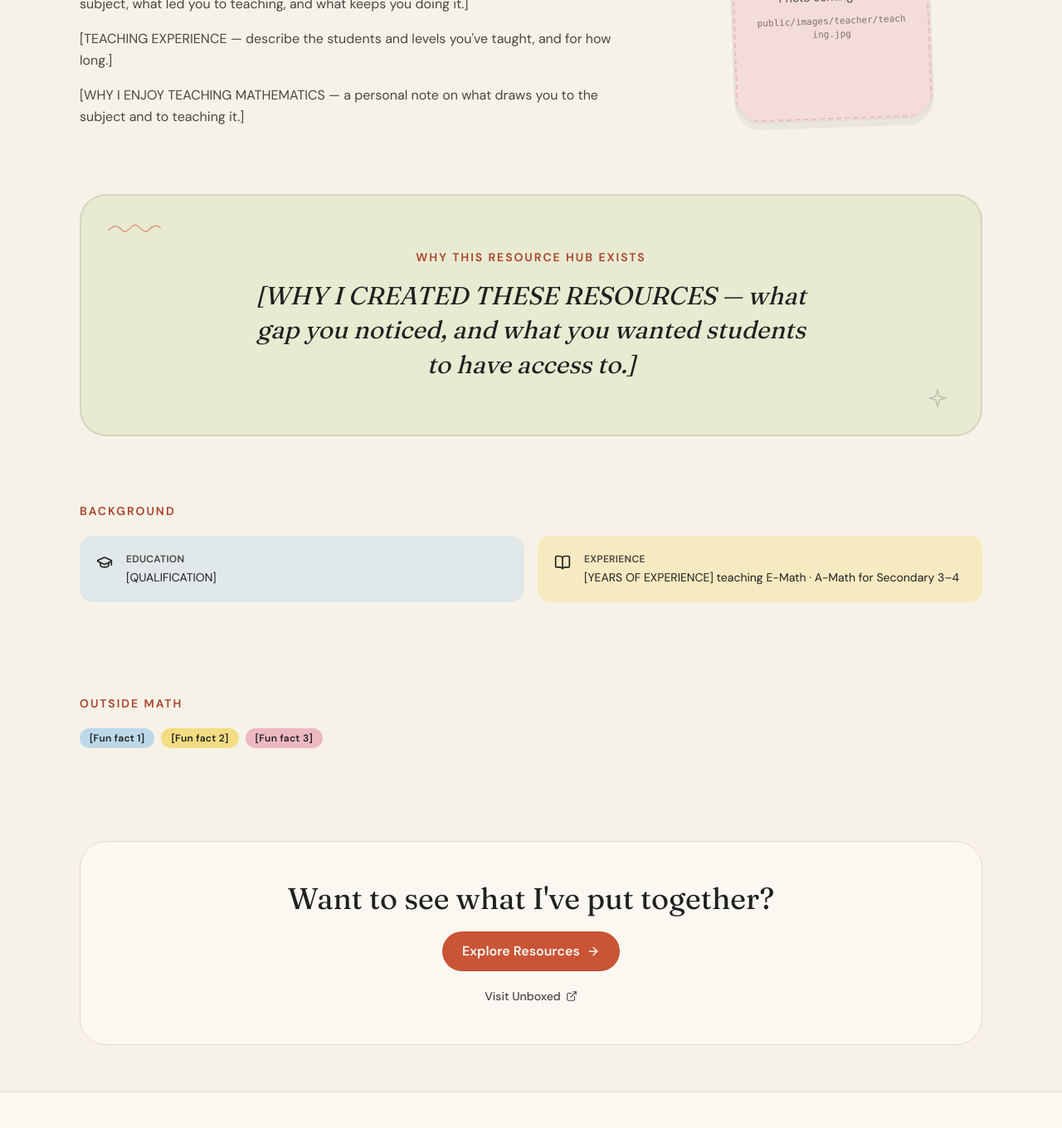
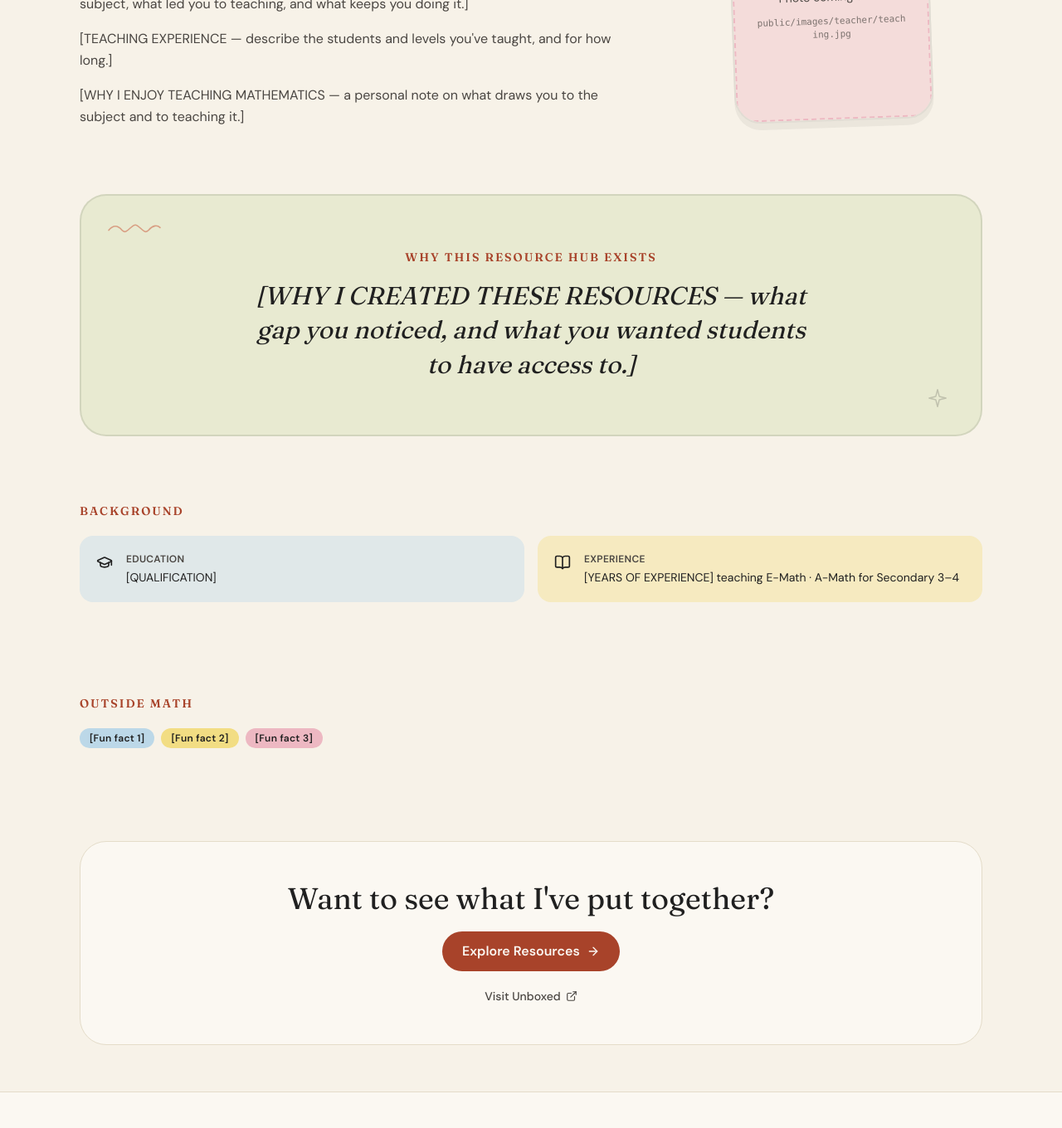
Before and after one commit to elyssaenying/elyssa-math-resource, a Next.js app: page /about in a window 1280 px wide. Shown: the part 879-2239 px from the top of the page at 83% size. Built offline with nearby package versions, Linux system fonts and the light colour scheme.

Commit message:
Improve accessibility contrast and semantics

```diff
--- a/src/components/about/BackgroundExperience.tsx
+++ b/src/components/about/BackgroundExperience.tsx
@@ -19,9 +19,9 @@ const items = [
 export default function BackgroundExperience() {
   return (
     <section className="mx-auto max-w-6xl px-4 py-14 sm:px-6 lg:px-8">
-      <p className="font-sans text-sm font-semibold uppercase tracking-[0.14em] text-burnt-dark">
+      <h2 className="font-sans text-sm font-semibold uppercase tracking-[0.14em] text-burnt-dark">
         Background
-      </p>
+      </h2>
       <div className="mt-5 grid gap-4 sm:grid-cols-2">
         {items.map((item) => (
           <div
--- a/src/components/about/FunFacts.tsx
+++ b/src/components/about/FunFacts.tsx
@@ -3,9 +3,9 @@ import Badge from "@/components/ui/Badge";
 export default function FunFacts() {
   return (
     <section className="mx-auto max-w-6xl px-4 py-14 sm:px-6 lg:px-8">
-      <p className="font-sans text-sm font-semibold uppercase tracking-[0.14em] text-burnt-dark">
+      <h2 className="font-sans text-sm font-semibold uppercase tracking-[0.14em] text-burnt-dark">
         Outside Math
-      </p>
+      </h2>
       <div className="mt-5 flex flex-wrap gap-2">
         <Badge tone="blue">[Fun fact 1]</Badge>
         <Badge tone="butter">[Fun fact 2]</Badge>
--- a/src/components/about/WhyThisExists.tsx
+++ b/src/components/about/WhyThisExists.tsx
@@ -12,9 +12,9 @@ export default function WhyThisExists() {
           variant="star"
           className="absolute bottom-8 right-10 hidden size-6 text-charcoal/20 sm:block"
         />
-        <p className="font-sans text-sm font-semibold uppercase tracking-[0.14em] text-burnt-dark">
+        <h2 className="font-sans text-sm font-semibold uppercase tracking-[0.14em] text-burnt-dark">
           Why This Resource Hub Exists
-        </p>
+        </h2>
         <p className="mx-auto mt-4 max-w-2xl font-display text-2xl italic leading-snug text-charcoal sm:text-3xl">
           [WHY I CREATED THESE RESOURCES — what gap you noticed, and what
           you wanted students to have access to.]
--- a/src/components/home/AboutPreview.tsx
+++ b/src/components/home/AboutPreview.tsx
@@ -22,9 +22,9 @@ export default function AboutPreview() {
         />
 
         <div>
-          <p className="font-sans text-sm font-semibold uppercase tracking-[0.14em] text-burnt-dark">
+          <h2 className="font-sans text-sm font-semibold uppercase tracking-[0.14em] text-burnt-dark">
             Who made all this?
-          </p>
+          </h2>
           <p className="mt-2 max-w-lg font-sans text-base text-charcoal-soft">
             [ABOUT ME INTRODUCTION — a couple of sentences introducing
             yourself and why you put this resource hub together.]
--- a/src/components/resources/FilterChip.tsx
+++ b/src/components/resources/FilterChip.tsx
@@ -11,11 +11,11 @@ export default function FilterChip({
     <button
       type="button"
       onClick={onRemove}
+      aria-label={`Remove ${label} filter`}
       className="inline-flex items-center gap-1.5 rounded-full bg-charcoal px-3 py-1.5 font-sans text-xs font-medium text-cream-soft hover:bg-charcoal/80"
     >
       {label}
       <X className="size-3.5" aria-hidden="true" />
-      <span className="sr-only">Remove filter</span>
     </button>
   );
 }
--- a/src/components/resources/ResourceCard.tsx
+++ b/src/components/resources/ResourceCard.tsx
@@ -56,7 +56,7 @@ export default function ResourceCard({ resource }: { resource: Resource }) {
       </p>
 
       {resource.isDemo ? (
-        <p className="font-sans text-xs italic text-charcoal-soft/70">
+        <p className="font-sans text-xs italic text-charcoal-soft">
           Demo entry — no file attached yet
         </p>
       ) : (
@@ -65,7 +65,7 @@ export default function ResourceCard({ resource }: { resource: Resource }) {
             href={resource.file}
             target="_blank"
             rel="noopener noreferrer"
-            className="inline-flex items-center gap-2 rounded-full bg-burnt px-4 py-2 font-sans text-sm font-semibold text-cream-soft hover:bg-burnt-dark"
+            className="inline-flex items-center gap-2 rounded-full bg-burnt-dark px-4 py-2 font-sans text-sm font-semibold text-cream-soft hover:bg-charcoal"
           >
             <FileText className="size-4" aria-hidden="true" />
             View
--- a/src/components/resources/ResourceFilters.tsx
+++ b/src/components/resources/ResourceFilters.tsx
@@ -40,7 +40,7 @@ function ToggleGroup<T extends string>({
               onChange={() => onChange(option.id)}
               className="peer sr-only"
             />
-            <span className="inline-flex min-h-12 cursor-pointer items-center justify-center rounded-full border border-border bg-cream-soft px-4 py-2 font-sans text-sm font-medium text-charcoal transition-colors peer-checked:border-burnt peer-checked:bg-burnt peer-checked:text-cream-soft peer-hover:border-burnt peer-focus-visible:outline peer-focus-visible:outline-2 peer-focus-visible:outline-offset-2 peer-focus-visible:outline-burnt">
+            <span className="inline-flex min-h-12 cursor-pointer items-center justify-center rounded-full border border-border bg-cream-soft px-4 py-2 font-sans text-sm font-medium text-charcoal transition-colors peer-checked:border-burnt-dark peer-checked:bg-burnt-dark peer-checked:text-cream-soft peer-hover:border-burnt peer-focus-visible:outline peer-focus-visible:outline-2 peer-focus-visible:outline-offset-2 peer-focus-visible:outline-burnt">
               {option.label}
             </span>
           </label>
--- a/src/components/resources/ResourceSearch.tsx
+++ b/src/components/resources/ResourceSearch.tsx
@@ -19,7 +19,7 @@ export default function ResourceSearch({
         onChange={(event) => onChange(event.target.value)}
         placeholder="Search notes, worksheets, topics..."
         aria-label="Search resources"
-        className="w-full rounded-full border border-border bg-cream-soft py-3 pl-12 pr-4 font-sans text-base text-charcoal placeholder:text-charcoal-soft/70 focus:border-burnt"
+        className="w-full rounded-full border border-border bg-cream-soft py-3 pl-12 pr-4 font-sans text-base text-charcoal placeholder:text-charcoal-soft focus:border-burnt"
       />
     </div>
   );
--- a/src/components/resources/ResourcesExplorer.tsx
+++ b/src/components/resources/ResourcesExplorer.tsx
@@ -186,6 +186,7 @@ export default function ResourcesExplorer() {
         </div>
       )}
 
+      <h2 className="sr-only">Results</h2>
       <p className="mt-6 font-sans text-sm text-charcoal-soft">
         {results.length} resource{results.length === 1 ? "" : "s"}
       </p>
--- a/src/components/ui/Badge.tsx
+++ b/src/components/ui/Badge.tsx
@@ -8,7 +8,7 @@ const tones: Record<BadgeTone, string> = {
   sage: "bg-sage text-charcoal",
   pink: "bg-pink text-charcoal",
   neutral: "bg-cream-soft text-charcoal-soft border border-border",
-  burnt: "bg-burnt text-cream-soft",
+  burnt: "bg-burnt-dark text-cream-soft",
 };
 
 export default function Badge({
--- a/src/components/ui/Button.tsx
+++ b/src/components/ui/Button.tsx
@@ -9,7 +9,7 @@ const base =
   "group inline-flex items-center justify-center gap-2 rounded-full font-sans font-semibold transition-colors duration-150 focus-visible:outline-2 focus-visible:outline-offset-2 focus-visible:outline-burnt disabled:opacity-50 disabled:pointer-events-none";
 
 const variants: Record<Variant, string> = {
-  primary: "bg-burnt text-cream-soft hover:bg-burnt-dark",
+  primary: "bg-burnt-dark text-cream-soft hover:bg-charcoal",
   secondary:
     "bg-transparent text-charcoal border border-charcoal hover:bg-charcoal hover:text-cream-soft",
   ghost: "bg-transparent text-charcoal hover:text-burnt-dark",
```
